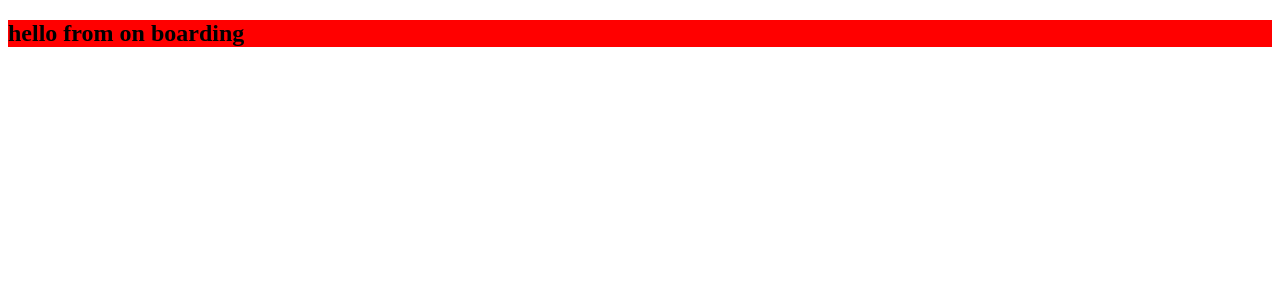
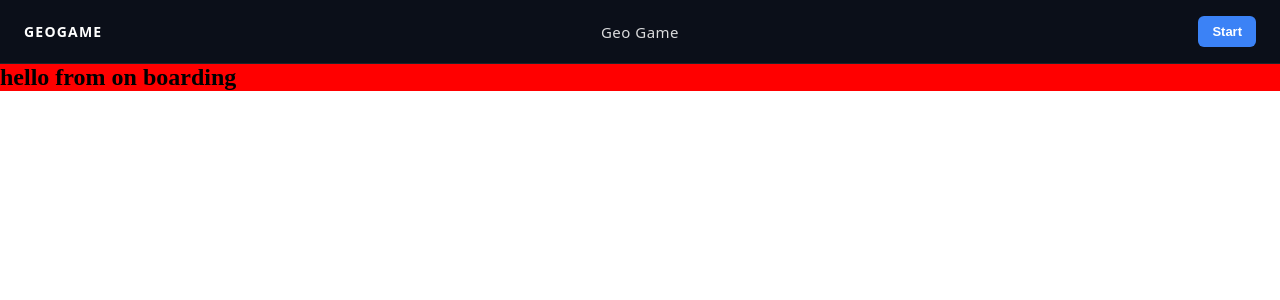
Before and after one commit to Salim255/geo-game, an Angular app: page / in a window 1280 px wide. Shown: the top 300 px of the page. Built offline with nearby package versions, Linux system fonts and the light colour scheme; no server answers.

Commit message:
built: header component

```diff
--- a/src/app/on-boarding/components/header/header.component.html
+++ b/src/app/on-boarding/components/header/header.component.html
@@ -0,0 +1,13 @@
+<nav class="header">
+  <div class="header__left">
+    <span class="header__logo">GeoGame</span>
+  </div>
+
+  <div class="header__center">
+    <span class="header__title">Geo Game</span>
+  </div>
+
+  <div class="header__right">
+    <button class="header__btn">Start</button>
+  </div>
+</nav>
--- a/src/app/on-boarding/components/header/header.component.scss
+++ b/src/app/on-boarding/components/header/header.component.scss
@@ -0,0 +1,72 @@
+.header {
+  height: 64px;
+  width: 100%;
+  display: flex;
+  align-items: center;
+  justify-content: space-between;
+
+  padding: 0 24px;
+
+  background: #0b0f19; // dark professional tone
+  border-bottom: 1px solid rgba(255, 255, 255, 0.08);
+
+  font-family: system-ui, -apple-system, Segoe UI, Roboto, sans-serif;
+
+  // LEFT
+  &__left {
+    display: flex;
+    align-items: center;
+  }
+
+  &__logo {
+    font-size: 14px;
+    font-weight: 700;
+    letter-spacing: 1.2px;
+    text-transform: uppercase;
+    color: #ffffff;
+  }
+
+  // CENTER
+  &__center {
+    position: absolute;
+    left: 50%;
+    transform: translateX(-50%);
+  }
+
+  &__title {
+    font-size: 15px;
+    font-weight: 500;
+    color: rgba(255, 255, 255, 0.85);
+    letter-spacing: 0.5px;
+  }
+
+  // RIGHT
+  &__right {
+    display: flex;
+    align-items: center;
+  }
+
+  &__btn {
+    background: #3b82f6;
+    color: white;
+
+    border: none;
+    padding: 8px 14px;
+    border-radius: 6px;
+
+    font-size: 13px;
+    font-weight: 600;
+
+    cursor: pointer;
+    transition: all 0.2s ease;
+
+    &:hover {
+      background: #2563eb;
+      transform: translateY(-1px);
+    }
+
+    &:active {
+      transform: translateY(0);
+    }
+  }
+}
--- a/src/app/on-boarding/on-boarding.module.ts
+++ b/src/app/on-boarding/on-boarding.module.ts
@@ -2,9 +2,11 @@ import { NgModule } from "@angular/core";
 import { ObBoardingRoutingModule } from "./on-boarding-routing.module";
 import { CommonModule } from "@angular/common";
 import { HeaderComponent } from "./components/header/header.component";
+import { OnBoardingPage } from "./on-boarding.page";
+
 
 @NgModule({
-  declarations: [HeaderComponent],
+  declarations: [OnBoardingPage, HeaderComponent],
   imports: [
     CommonModule,
     ObBoardingRoutingModule,
--- a/src/app/on-boarding/on-boarding.page.html
+++ b/src/app/on-boarding/on-boarding.page.html
@@ -1,4 +1,7 @@
 <main class="on-boarding">
+  <header>
+    <app-header></app-header>
+  </header>
   <section>
     <h1>hello from on boarding</h1>
   </section>
--- a/src/app/on-boarding/on-boarding.page.ts
+++ b/src/app/on-boarding/on-boarding.page.ts
@@ -3,6 +3,7 @@ import { Component } from "@angular/core";
 @Component({
   selector: "app-on-boarding",
   templateUrl: "./on-boarding.page.html",
-  styleUrl: "./on-boarding.page.scss"
+  styleUrl: "./on-boarding.page.scss",
+  standalone:false
 })
 export class OnBoardingPage {}
--- a/src/styles.scss
+++ b/src/styles.scss
@@ -1 +1,6 @@
 /* You can add global styles to this file, and also import other style files */
+* {
+  margin: 0;
+  padding: 0;
+  box-sizing: border-box;
+}
```
